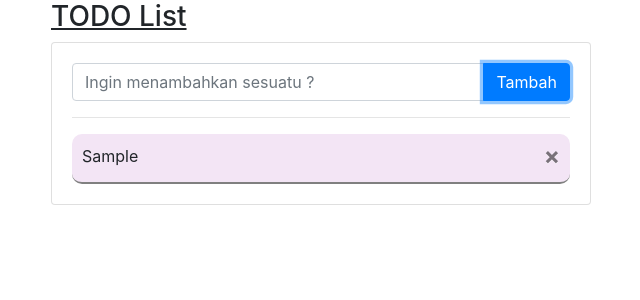
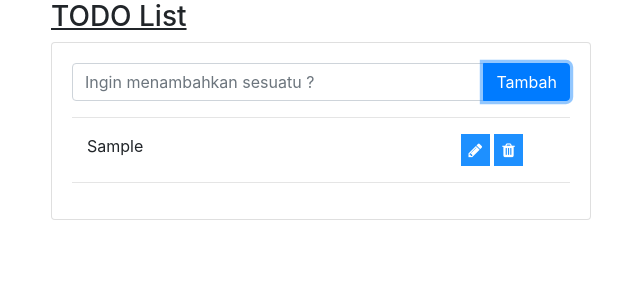
Before and after one commit to romadhon-razzan/todolist, a React (Create React App) app: page / in a window 1280 px wide. Both pictures are taken after typing "Sample" into the empty fields and a click on the button "Tambah". Shown: the top 300 px of the page, without its empty margins (319-959 px from the left). Built offline with nearby package versions, Linux system fonts and the light colour scheme.

Commit message:
update style button

```diff
--- a/package.json
+++ b/package.json
@@ -6,6 +6,7 @@
     "@testing-library/jest-dom": "^4.2.4",
     "@testing-library/react": "^9.4.0",
     "@testing-library/user-event": "^7.2.1",
+    "bootstrap-icons": "^1.0.0-alpha2",
     "react": "^16.12.0",
     "react-dom": "^16.12.0",
     "react-modal": "^3.11.1",
--- a/public/index.html
+++ b/public/index.html
@@ -24,6 +24,7 @@
       work correctly both with client-side routing and a non-root public URL.
       Learn how to configure a non-root public URL by running `npm run build`.
     -->
+    <link rel="stylesheet" href="https://cdnjs.cloudflare.com/ajax/libs/font-awesome/4.7.0/css/font-awesome.min.css">
     <link
   rel="stylesheet"
   href="https://maxcdn.bootstrapcdn.com/bootstrap/4.3.1/css/bootstrap.min.css"
--- a/src/components/formlist.js
+++ b/src/components/formlist.js
@@ -51,16 +51,16 @@ class FormList extends React.Component {
     inputListener = (event) => { this.setState({ item: event.target.value }) }
     editListener = (event) => { this.setState({ editItem: event.target.value }) }
     render() {
-        const StyleItem = styled.div`
-            height: 50px;
-            background-color: #F3E5F5;
-            border-bottom: 2px solid grey;
-            border-radius: 10px;
-            margin-top: 10px;
-            padding-top: 10px;
-            padding-left:10px;
-            padding-right:10px;
-        `;
+
+        const Optbtn = styled.button`
+        background-color: DodgerBlue;
+        border: none;
+        color: white;
+        margin-right: 4px;
+        padding: 4px 8px;
+        font-size: 16px;
+        cursor: pointer;`;
+
 
         const modalStyle = {
             content: {
@@ -94,10 +94,18 @@ class FormList extends React.Component {
                                     </Form>
                                     <hr />
                                     {this.state.listItem.map((item, index) =>
-                                        <StyleItem key={index} >
-                                            <Label for="btnRemove" onClick={this.editItem(index)}>{item}</Label>
-                                            <Button id="btnRemove" close onClick={this.removeItem(index)} />
-                                        </StyleItem>
+                                        <div key={index} >
+                                            <Container>
+                                                <Row>
+                                                    <Col lg="9"><Label for="btnRemove">{item}</Label></Col>
+                                                    <Col >
+                                                        <Optbtn onClick={this.editItem(index)}><i class="fa fa-pencil"></i></Optbtn>
+                                                        <Optbtn id="btnRemove" onClick={this.removeItem(index)} ><i class="fa fa-trash"></i></Optbtn>
+                                                    </Col>
+                                                </Row>
+                                            </Container>
+                                            <hr/>
+                                        </div>
                                     )}
                                 </CardBody>
                             </Card>
```
Also changed, not shown: 1 other file (tests, documents, lock files or other folders).
